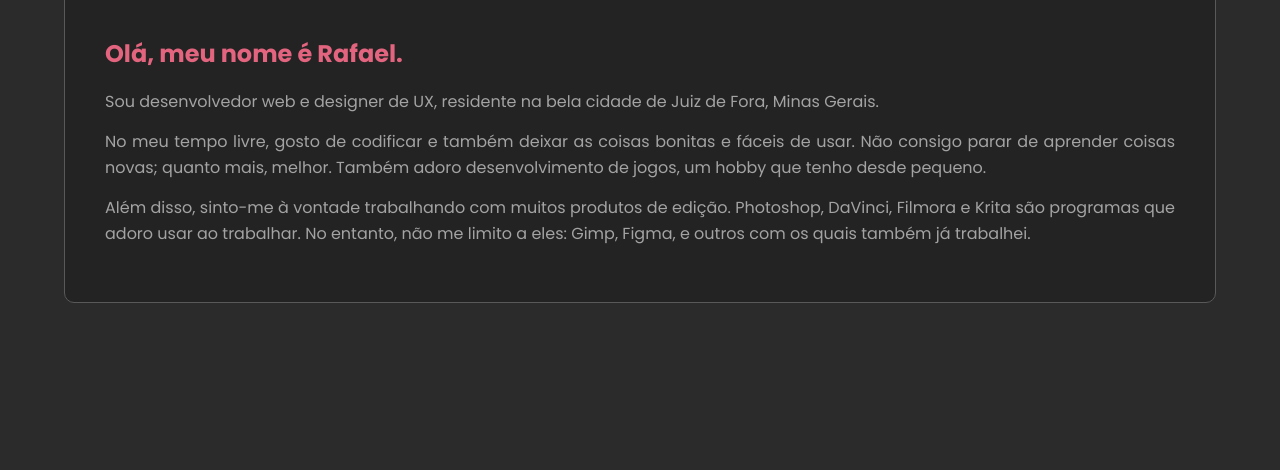
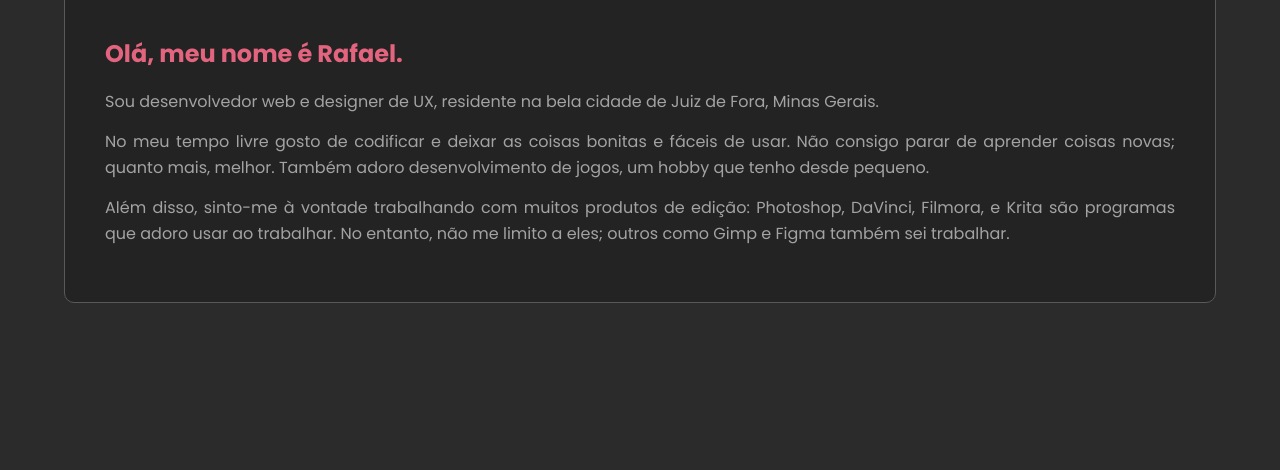
Before and after one commit to rafaelgerheimmarins/site, a plain HTML site: page index.html in a window 1280 px wide. Shown: the part 330-800 px from the top of the page. Drawn offline with Linux system fonts and the light colour scheme.

Commit message:
pequena correção final

```diff
--- a/index.html
+++ b/index.html
@@ -41,8 +41,8 @@
                         <div>
                             <h4 class="aboutSubtitle">Olá, meu nome é Rafael.</h4>
                             <p class="paragraphText">Sou desenvolvedor web e designer de UX, residente na bela cidade de Juiz de Fora, Minas Gerais.</p>
-                            <p class="paragraphText">No meu tempo livre, gosto de codificar e também deixar as coisas bonitas e fáceis de usar. Não consigo parar de aprender coisas novas; quanto mais, melhor. Também adoro desenvolvimento de jogos, um hobby que tenho desde pequeno.</p>
-                            <p class="paragraphText">Além disso, sinto-me à vontade trabalhando com muitos produtos de edição. Photoshop, DaVinci, Filmora e Krita são programas que adoro usar ao trabalhar. No entanto, não me limito a eles: Gimp, Figma, e outros com os quais também já trabalhei.</p>
+                            <p class="paragraphText">No meu tempo livre gosto de codificar e deixar as coisas bonitas e fáceis de usar. Não consigo parar de aprender coisas novas; quanto mais, melhor. Também adoro desenvolvimento de jogos, um hobby que tenho desde pequeno.</p>
+                            <p class="paragraphText">Além disso, sinto-me à vontade trabalhando com muitos produtos de edição: Photoshop, DaVinci, Filmora, e Krita são programas que adoro usar ao trabalhar. No entanto, não me limito a eles; outros como Gimp e Figma também sei trabalhar.</p>
                         </div>
                     </article>
                 </div>
```
